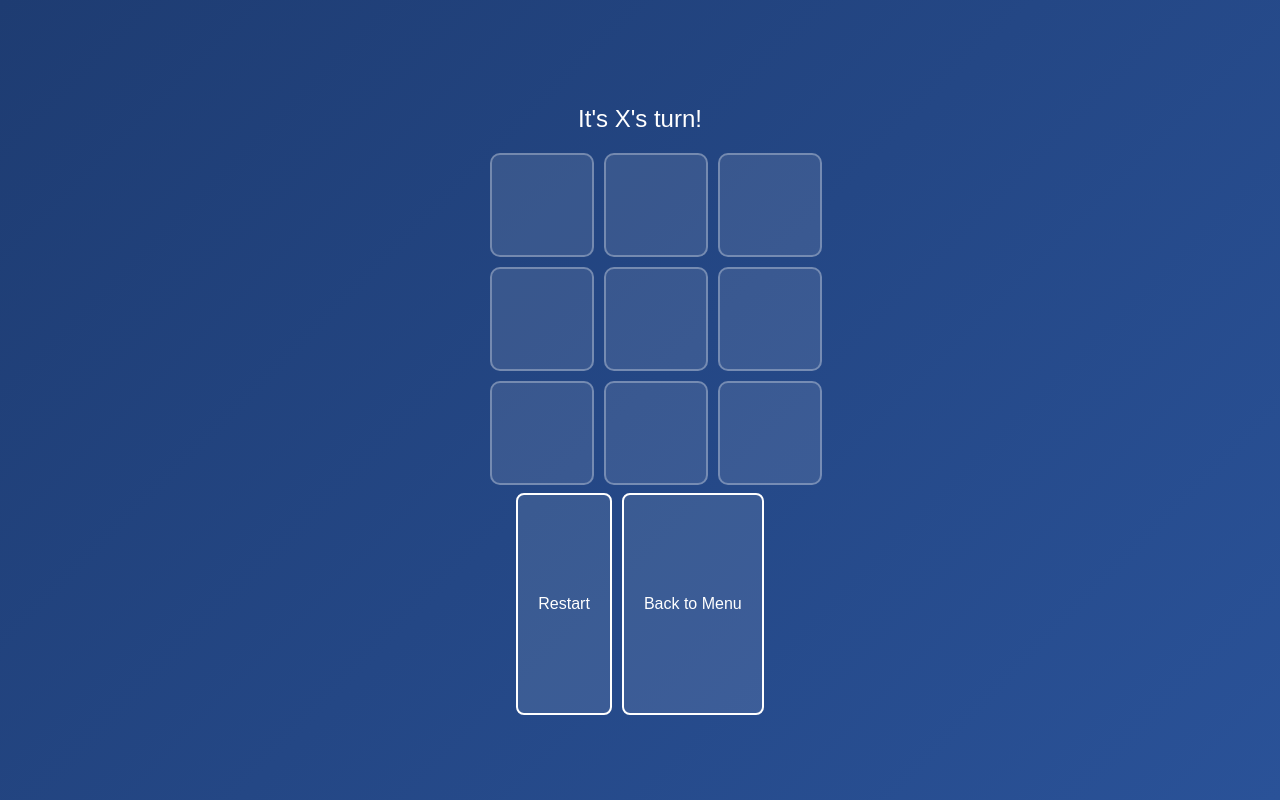
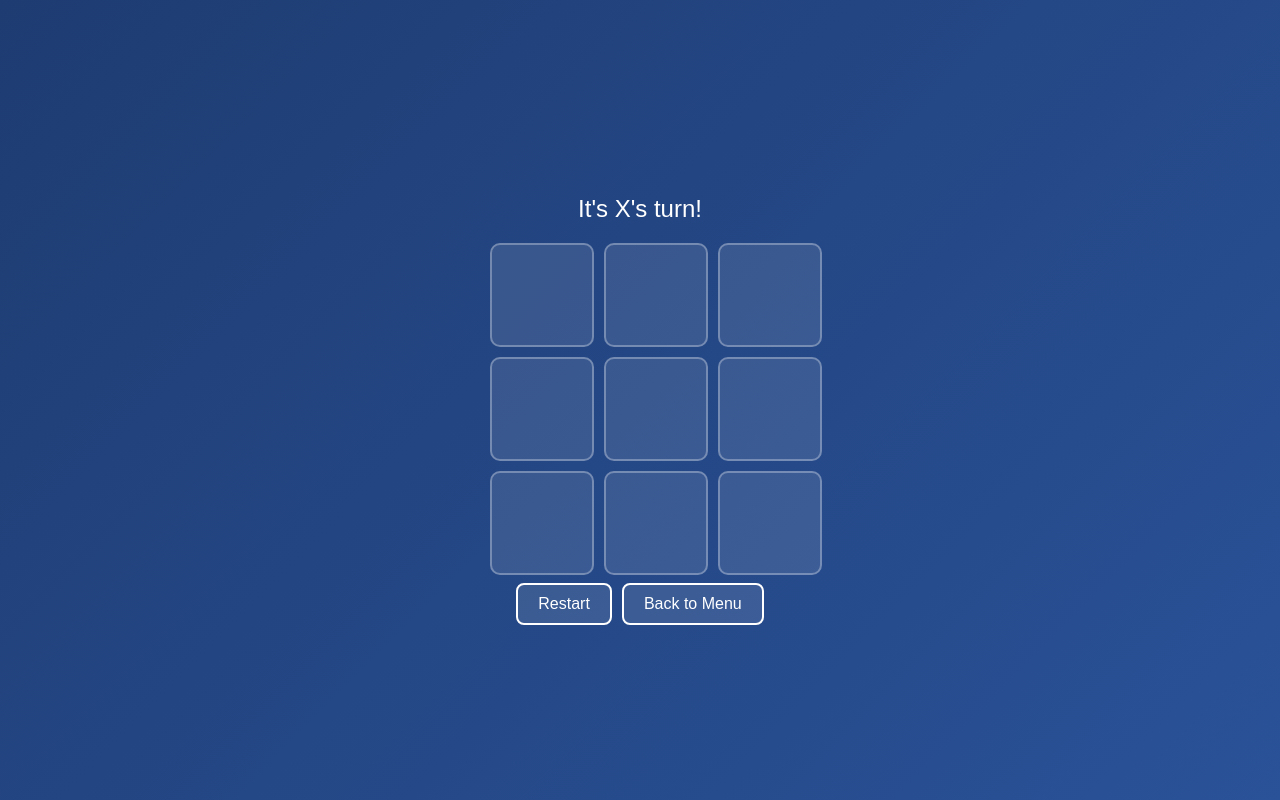
Before and after one commit to TotallyBadd/tictactoe, a plain HTML site: page index.html in a window 1280 px wide. Both pictures are taken after a click on the button "Play against AI". Drawn offline with Linux system fonts and the light colour scheme.

Commit message:
Update index.html

```diff
--- a/index.html
+++ b/index.html
@@ -126,7 +126,7 @@
         }
 
         .action-btn {
-            padding: 100px 20px;
+            padding: 10px 20px;
             font-size: 1em;
             background: rgba(255, 255, 255, 0.1);
             border: 2px solid #fff;
```
